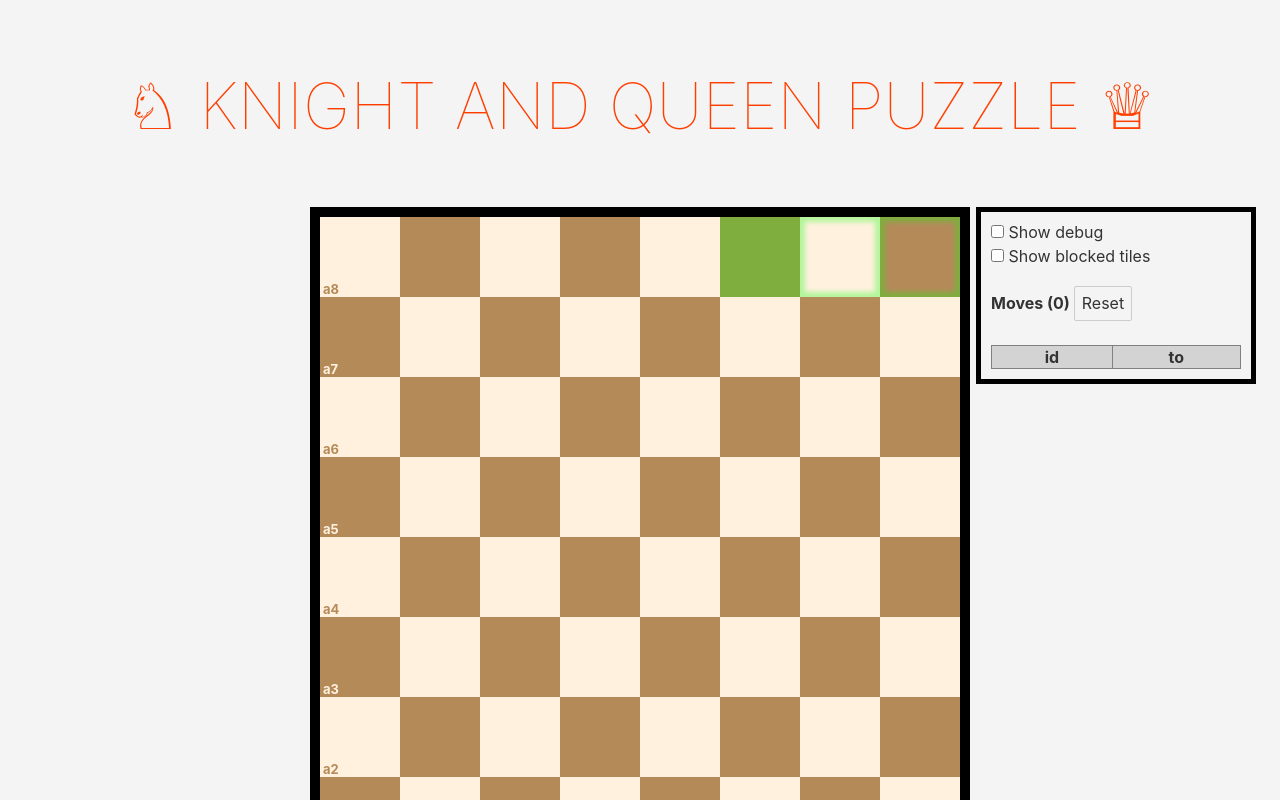
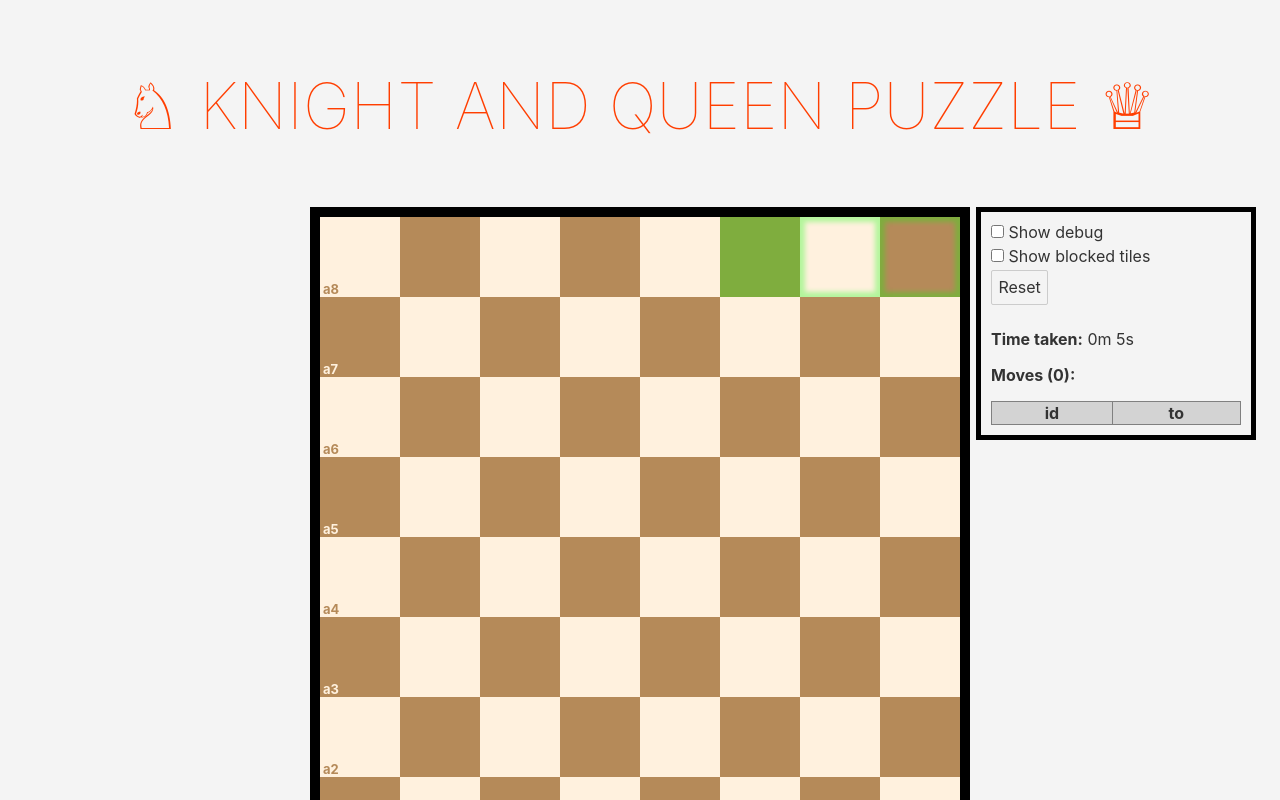
Before and after one commit to plasmatech8/KnightAndQueenPuzzle, a Svelte app: page / in a window 1280 px wide. Shown: the top 800 px of the page. Built offline with nearby package versions, Linux system fonts and the light colour scheme.

Commit message:
Added timer

```diff
--- a/src/App.svelte
+++ b/src/App.svelte
@@ -8,6 +8,8 @@
 	let tiles = Array(width * height).fill().map(() => ({ blocked: false, highlight: false, visited: false, piece: undefined }));
 	let target = 61;
 	let moves = [];
+	let startTime = 0;
+	let stopped = false;
 
 	let showBlocked = false;
 	let showDebug = false;
@@ -19,8 +21,10 @@
 	function initBoard() {
 		// Initialise tiles, moves, and play sound effect
 		tiles = Array(width * height).fill().map(() => ({ blocked: false, highlight: false, visited: false, piece: undefined }));
+		target = 61;
 		moves = [];
-		target = 61;
+		startTime = Date.now();
+		stopped = false;
 
 		// Queen
 		tiles[35].piece = {color: 'black', type: 'queen', player: false};
@@ -104,6 +108,7 @@
 				// Victory - no more targets
 				new Audio('./sounds/Victory.ogg').play();
 				moves[moves.length - 1] += " 🏆"
+				stopped = true;
 			}
 			return;
 		}
@@ -134,7 +139,7 @@
 			/>
 	</div>
 	<div class="sidebar">
-		<Sidebar {moves} bind:showDebug bind:showBlocked on:reset={handleReset}></Sidebar>
+		<Sidebar {startTime} {stopped} {moves} bind:showDebug bind:showBlocked on:reset={handleReset}></Sidebar>
 	</div>
 
 </main>
@@ -153,9 +158,10 @@
 		<p>
 			Built by	<a href="https://github.com/plasmatech8/KnightAndQueenPuzzle">Mark Connelly</a>
 			inspired by <a href="https://www.youtube.com/watch?v=SrQlpY_eGYU">Ben Finegold</a>
-			and <a href="https://open.spotify.com/album/5QkOpsZupEPLq186YOrBNe?highlight=spotify:track:6UBjSnyP1O5W5ndJoO9vUk">Bob Seger</a>.
+			on YouTube.
 		</p>
 	</div>
+	<br>
 </footer>
 
 <style>
--- a/src/components/Sidebar.svelte
+++ b/src/components/Sidebar.svelte
@@ -1,15 +1,33 @@
 <script>
-  import { createEventDispatcher } from "svelte";
+  import { createEventDispatcher, onMount } from "svelte";
 
   export let showDebug = false;
   export let showBlocked = false;
   export let moves = [];
+  export let startTime = 0;
+  export let stopped = false;
+  let currentTime = Date.now();
   $: count = moves.length;
 
   const dispatch = createEventDispatcher();
 
+  onMount(() => {
+    setInterval(() => {
+      if (!stopped) {
+        currentTime = Date.now();
+      }
+    }, 10)
+  })
+
   function handleReset() {
     dispatch('reset', {})
+  }
+
+  function millisecondsToTime(milli){
+    var milliseconds = milli % 1000;
+    var seconds = Math.floor((milli / 1000) % 60);
+    var minutes = Math.floor((milli / (60 * 1000)) % 60);
+    return `${minutes}m ${seconds}s `;
   }
 
 </script>
@@ -28,9 +46,13 @@
     </label>
   </div>
 
+  <button on:click={handleReset}>Reset</button>
+
   <p>
-    <b>Moves ({count}) </b>
-    <button on:click={handleReset}>Reset</button>
+    <b>Time taken:</b>  {millisecondsToTime(currentTime - startTime)}
+  </p>
+  <p>
+    <b>Moves ({count}): </b>
   </p>
 
   <table>
```
